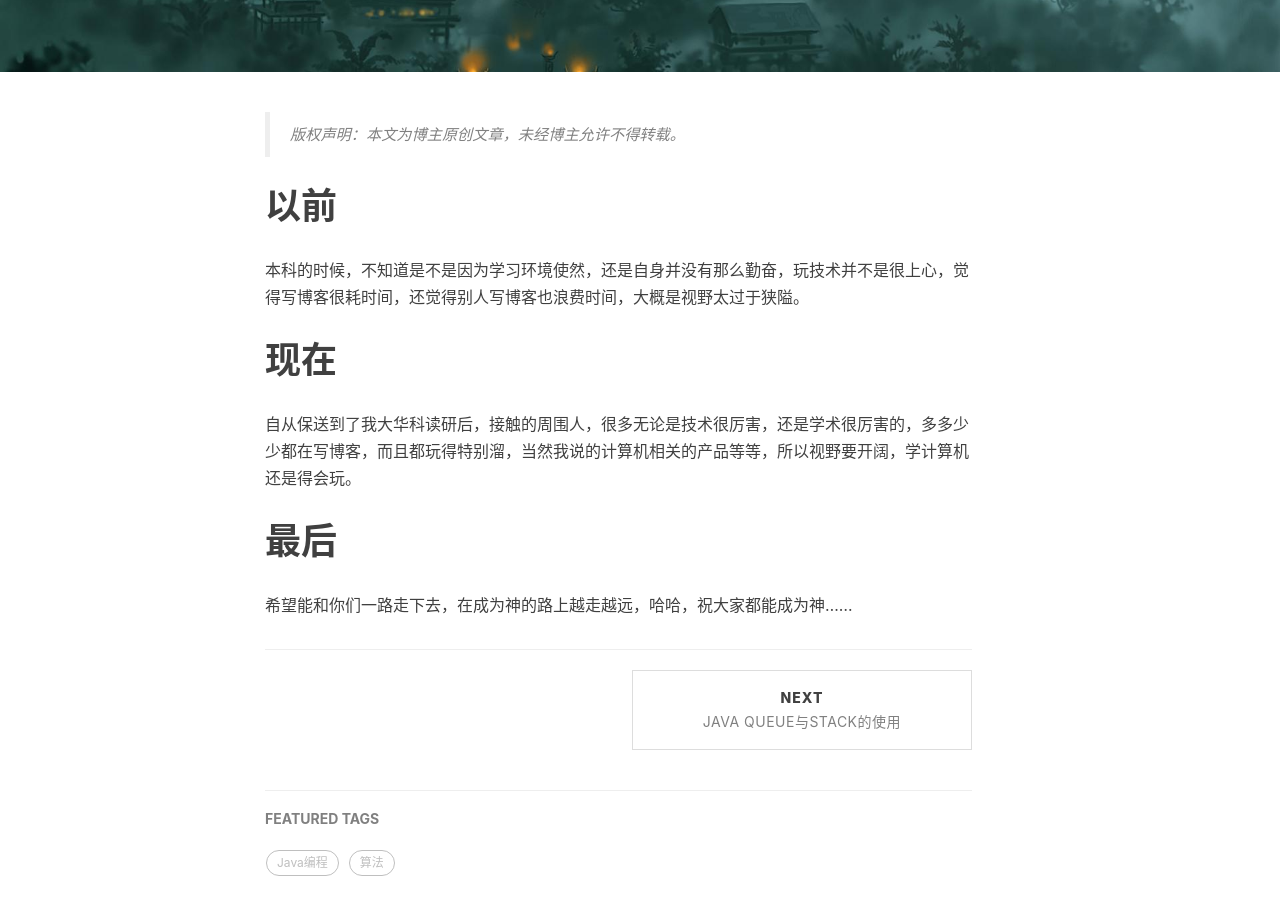
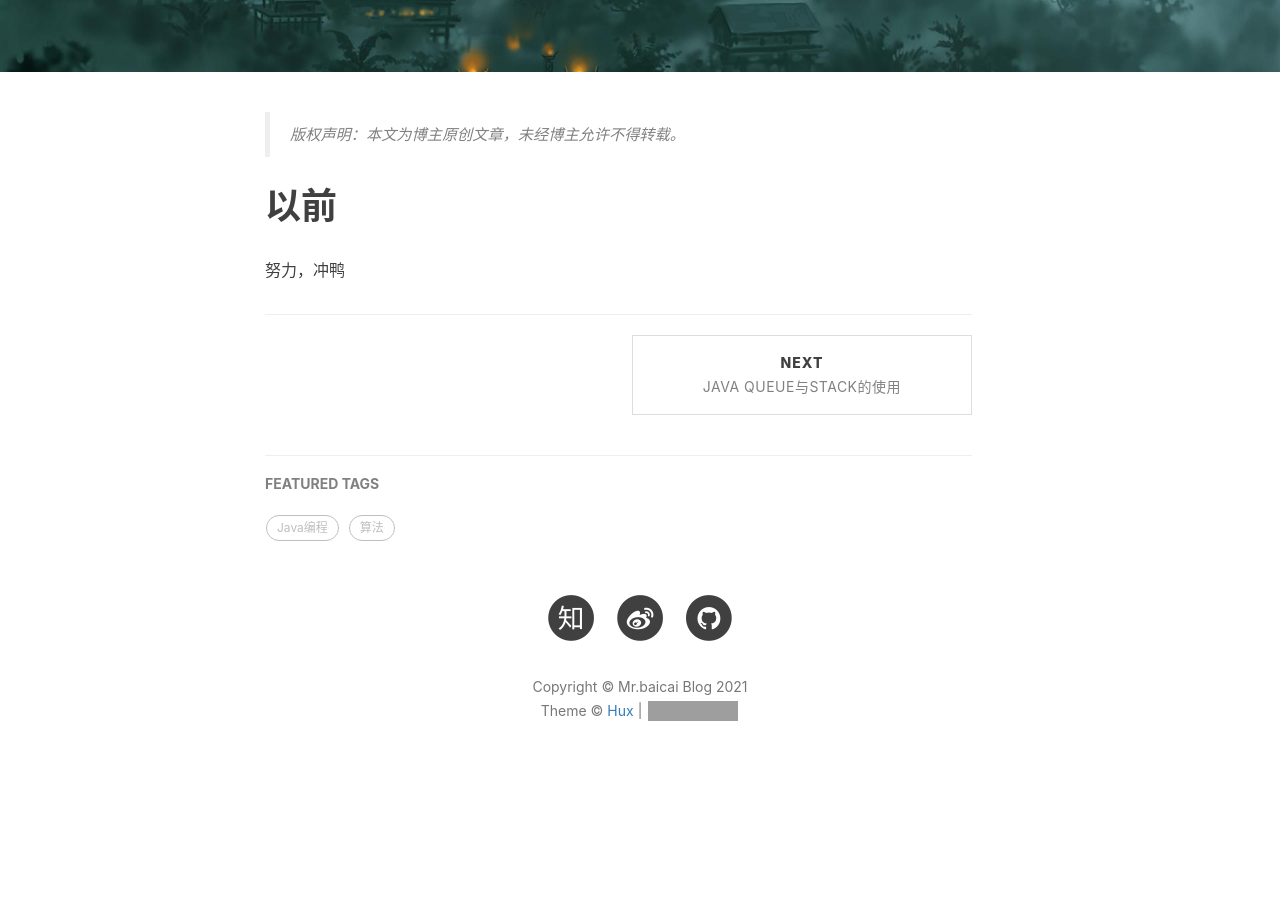
Before and after one commit to dashen19930328/zhangli.github.com, a Jekyll site: the page built from _posts/2016-07-17-博客开篇.markdown, in a window 1280 px wide and 900 px high, scrolled down 451 px. Built offline with Jekyll 4.4.1, drawn with Linux system fonts in a browser that asks for light colours; nearby versions of some CDN libraries; comment, search, counter and statistics services are not loaded; after the commit the page ends 1266 px from its top, so only the background shows below that; grey boxes are pictures that could not be loaded.

Commit message:
update first blog

```diff
--- a/_posts/2016-07-17-博客开篇.markdown
+++ b/_posts/2016-07-17-博客开篇.markdown
@@ -12,13 +12,4 @@ tags:
 > 版权声明：本文为博主原创文章，未经博主允许不得转载。
 
 # 以前
-本科的时候，不知道是不是因为学习环境使然，还是自身并没有那么勤奋，玩技术并不是很上心，觉得写博客很耗时间，还觉得别人写博客也浪费时间，大概是视野太过于狭隘。
-
-
-# 现在
-
-自从保送到了我大华科读研后，接触的周围人，很多无论是技术很厉害，还是学术很厉害的，多多少少都在写博客，而且都玩得特别溜，当然我说的计算机相关的产品等等，所以视野要开阔，学计算机还是得会玩。
-
-# 最后
-
-希望能和你们一路走下去，在成为神的路上越走越远，哈哈，祝大家都能成为神......
+努力，冲鸭
```
